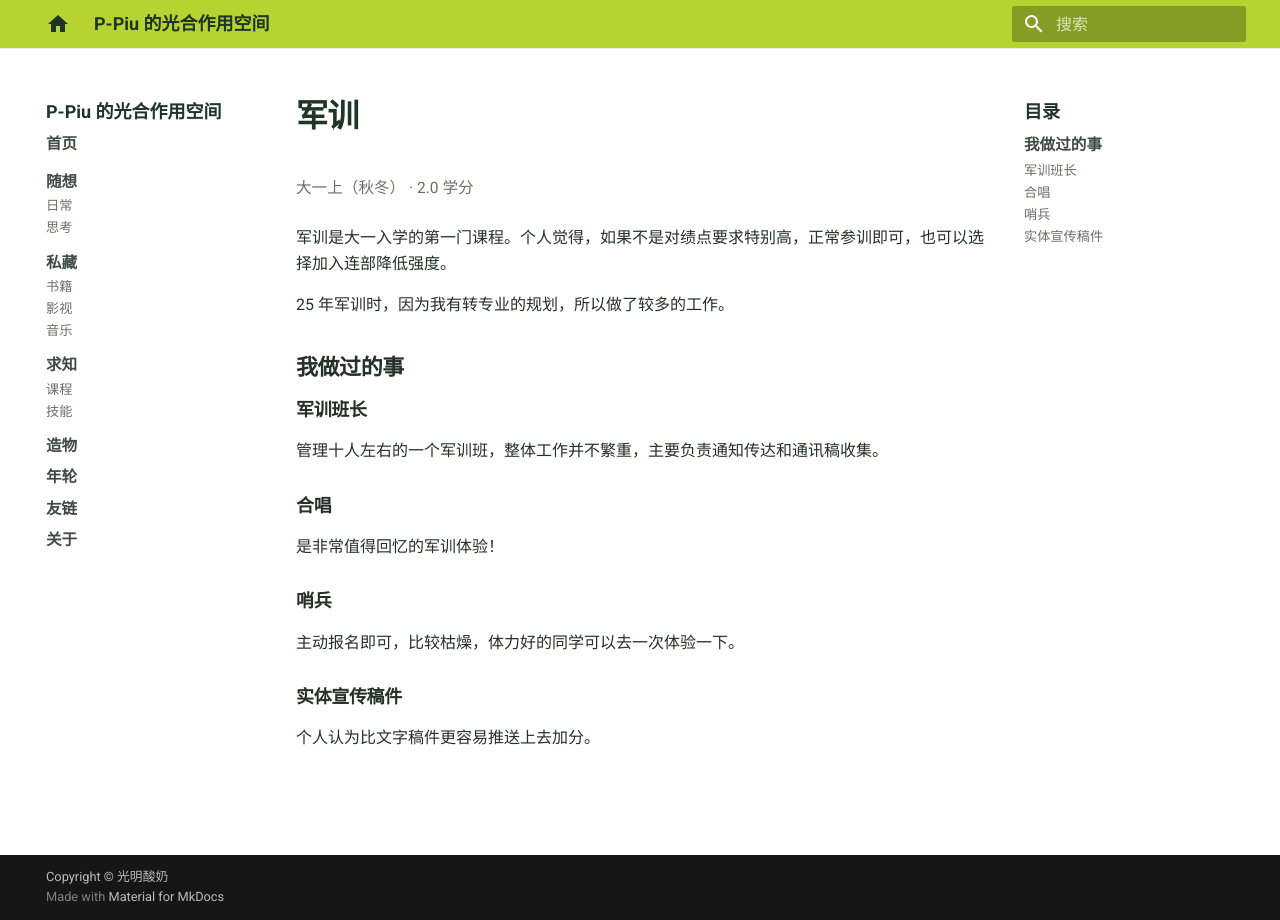
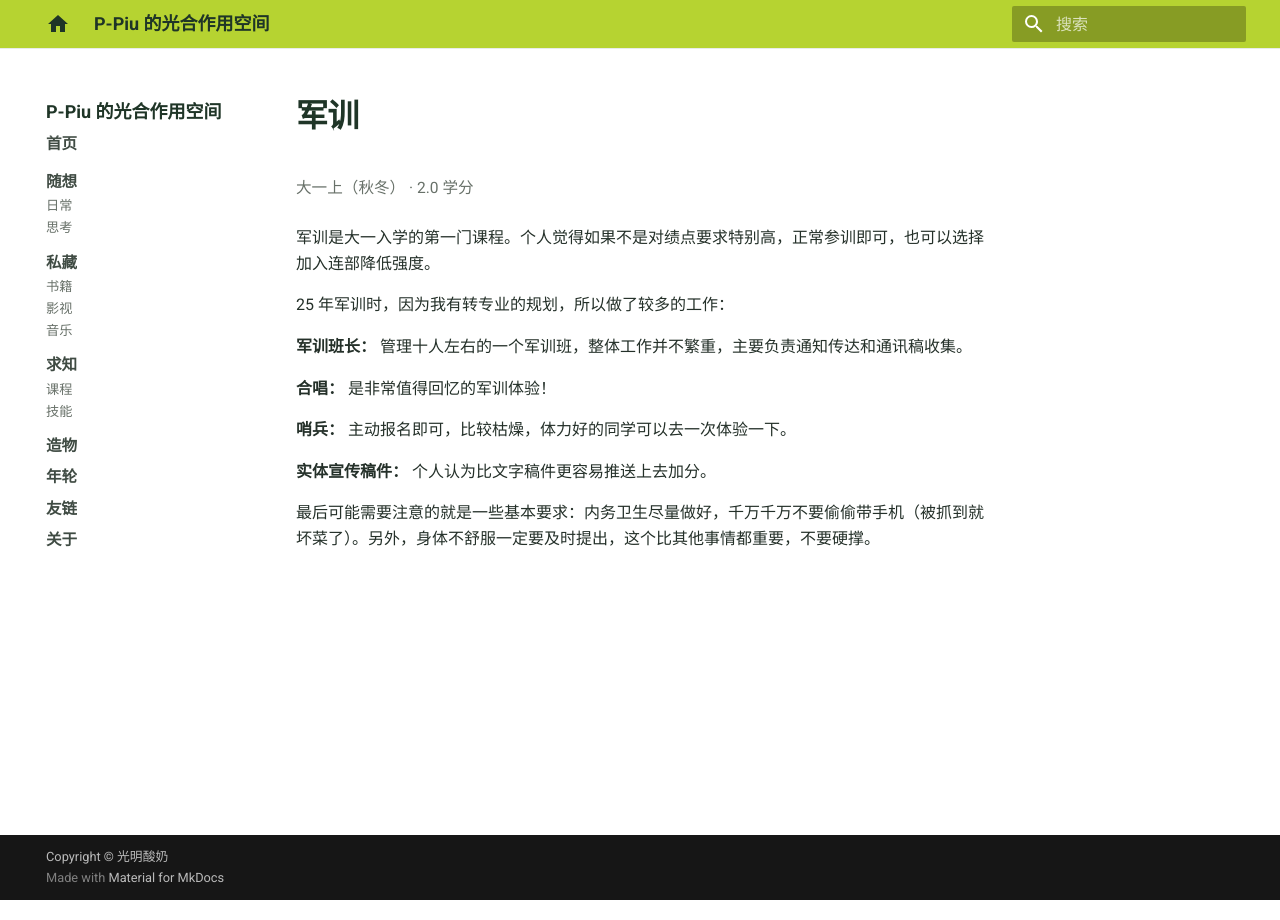
Before and after one commit to P-Piu/P-Piu.github.io, an MkDocs documentation site: the page built from docs/learning/courses/military-training.md, in a window 1280 px wide. Built offline with MkDocs 1.6.1 and Material for MkDocs 9.7.7, drawn with Linux system fonts in a browser that asks for light colours.

Commit message:
调整军训课程内容格式

```diff
--- a/docs/learning/courses/military-training.md
+++ b/docs/learning/courses/military-training.md
@@ -2,24 +2,16 @@
 
 <p class="course-meta">大一上（秋冬） · 2.0 学分</p>
 
-军训是大一入学的第一门课程。个人觉得，如果不是对绩点要求特别高，正常参训即可，也可以选择加入连部降低强度。
+军训是大一入学的第一门课程。个人觉得如果不是对绩点要求特别高，正常参训即可，也可以选择加入连部降低强度。
 
-25 年军训时，因为我有转专业的规划，所以做了较多的工作。
+25 年军训时，因为我有转专业的规划，所以做了较多的工作：
 
-## 我做过的事
+**军训班长：** 管理十人左右的一个军训班，整体工作并不繁重，主要负责通知传达和通讯稿收集。
 
-### 军训班长
+**合唱：** 是非常值得回忆的军训体验！
 
-管理十人左右的一个军训班，整体工作并不繁重，主要负责通知传达和通讯稿收集。
+**哨兵：** 主动报名即可，比较枯燥，体力好的同学可以去一次体验一下。
 
-### 合唱
+**实体宣传稿件：** 个人认为比文字稿件更容易推送上去加分。
 
-是非常值得回忆的军训体验！
-
-### 哨兵
-
-主动报名即可，比较枯燥，体力好的同学可以去一次体验一下。
-
-### 实体宣传稿件
-
-个人认为比文字稿件更容易推送上去加分。
+最后可能需要注意的就是一些基本要求：内务卫生尽量做好，千万千万不要偷偷带手机（被抓到就坏菜了）。另外，身体不舒服一定要及时提出，这个比其他事情都重要，不要硬撑。
```
